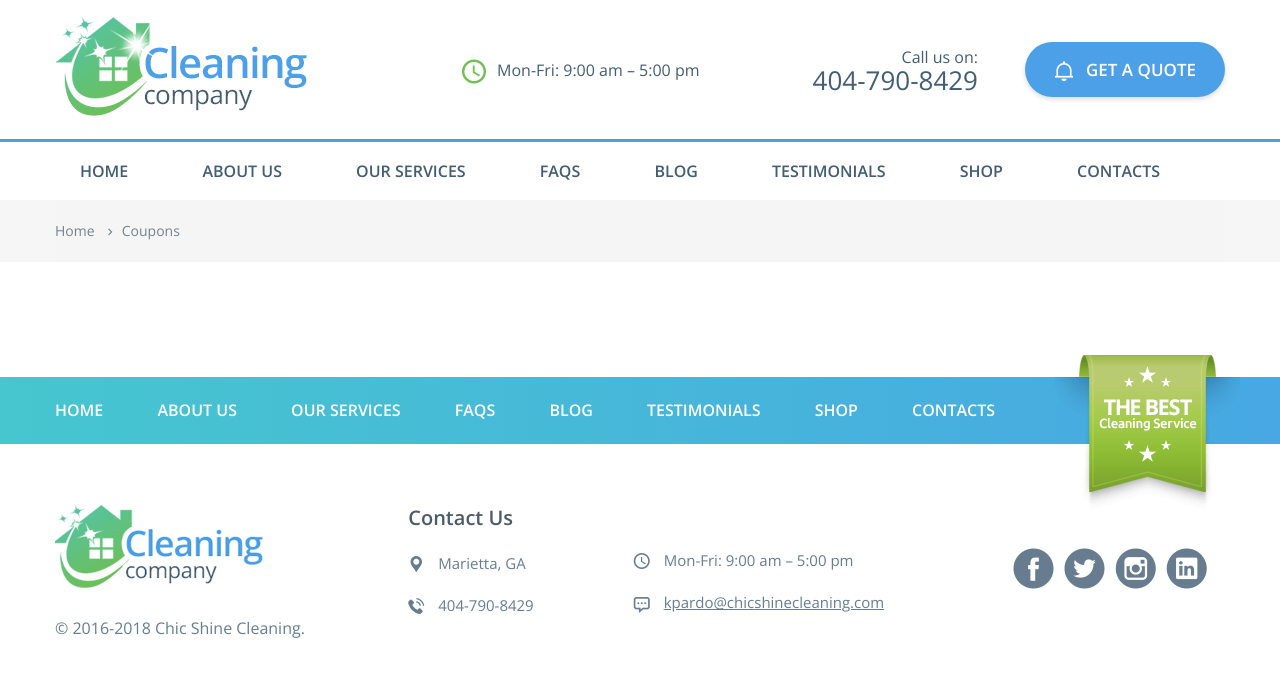
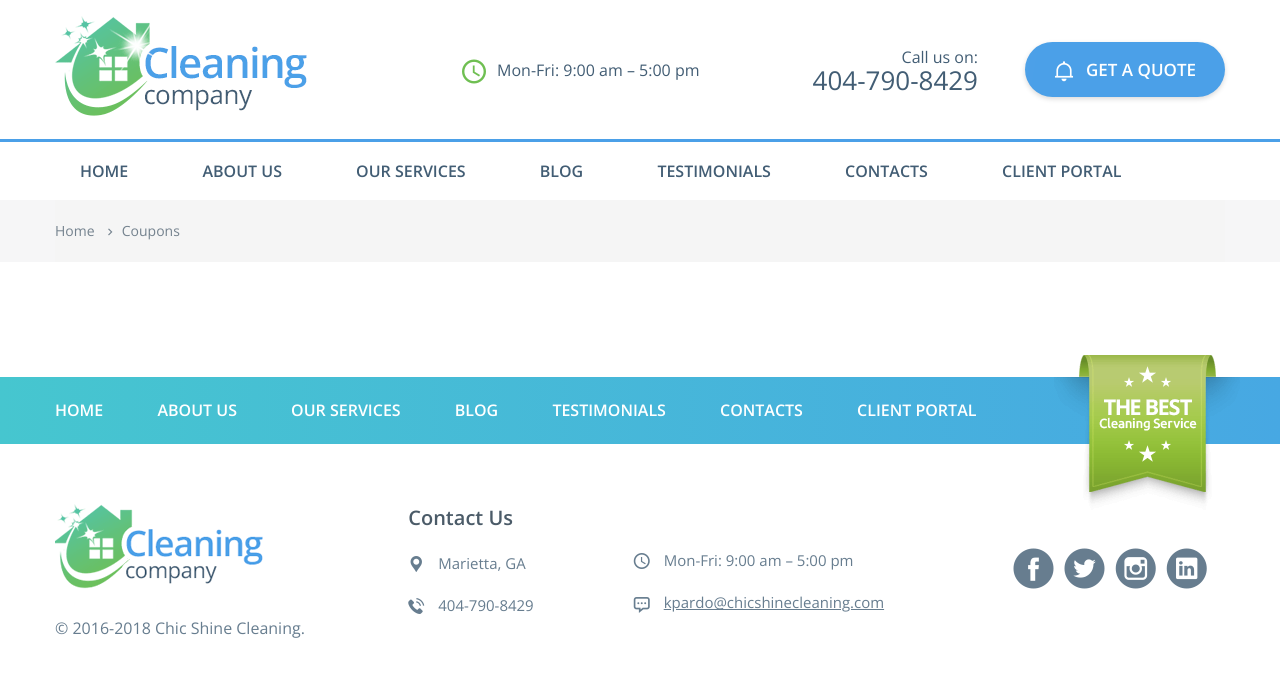
Before and after one commit to chicshine/chicshine.github.io, a Jekyll site: the page built from _pages/coupons.html, in a window 1280 px wide. Shown: the top 677 px of the page. Built offline with Jekyll 4.4.1, drawn with Linux system fonts in a browser that asks for light colours; some web fonts are replaced.

Commit message:
minor changes to the menu and header

```diff
--- a/_includes/header.html
+++ b/_includes/header.html
@@ -15,10 +15,11 @@
                 <i class="icon icon-speech-bubble"></i><a href="mailto:{{site.email}}">{{site.email}}</a>
             </div>
             <ul class="social-list">
-                <li><a href="#"><i class="icon-google-plus-logo"></i></a></li>
-                <li><a href="#"><i class="icon-facebook-logo"></i></a></li>
-                <li><a href="#"><i class="icon-twitter-logo"></i></a></li>
-                <li><a href="#"><i class="icon-instagram-logo"></i></a></li>
+                {% for social in site.social_networks %}
+                    {% if social.url != '' %}
+                    <li><a href="{{social.url}}" target="_blank"><i class="icon-{{social.name}}-logo"></i></a></li>
+                    {% endif %}
+                {% endfor %}
             </ul>
         </div>
     </div>
--- a/_includes/menu.html
+++ b/_includes/menu.html
@@ -2,9 +2,10 @@
     <li {% if page.url == "/" %}class="active"{% endif %}><a href="/">Home</a></li>
     <li {% if page.url == "/about/" %}class="active"{% endif %}><a href="/about/">About Us</a></li>
     <li {% if page.url == "/services/" %}class="active"{% endif %}><a href="/services/">Our Services</a></li>
-    <li {% if page.url == "/faqs/" %}class="active"{% endif %}><a href="/faqs/">Faqs</a></li>
+    <!-- <li {% if page.url == "/faqs/" %}class="active"{% endif %}><a href="/faqs/">Faqs</a></li> -->
     <li {% if page.url == "/blog/" %}class="active"{% endif %}><a href="/blog/">Blog</a></li>
     <li {% if page.url == "/testimonials/" %}class="active"{% endif %}><a href="/testimonials/">Testimonials</a></li>
-    <li {% if page.url == "/shop/" %}class="active"{% endif %}><a href="/shop/">Shop</a></li>
+    <!-- <li {% if page.url == "/shop/" %}class="active"{% endif %}><a href="/shop/">Shop</a></li> -->
     <li {% if page.url == "/contacts/" %}class="active"{% endif %}><a href="/contacts/">Contacts</a></li>
+    <li><a href="https://clienthub.getjobber.com/client_hubs/f4420fb4-ece3-4ee7-81a3-cc1331be7248/login/new" target="_blank">Client Portal</a></li>
 </ul>
```
